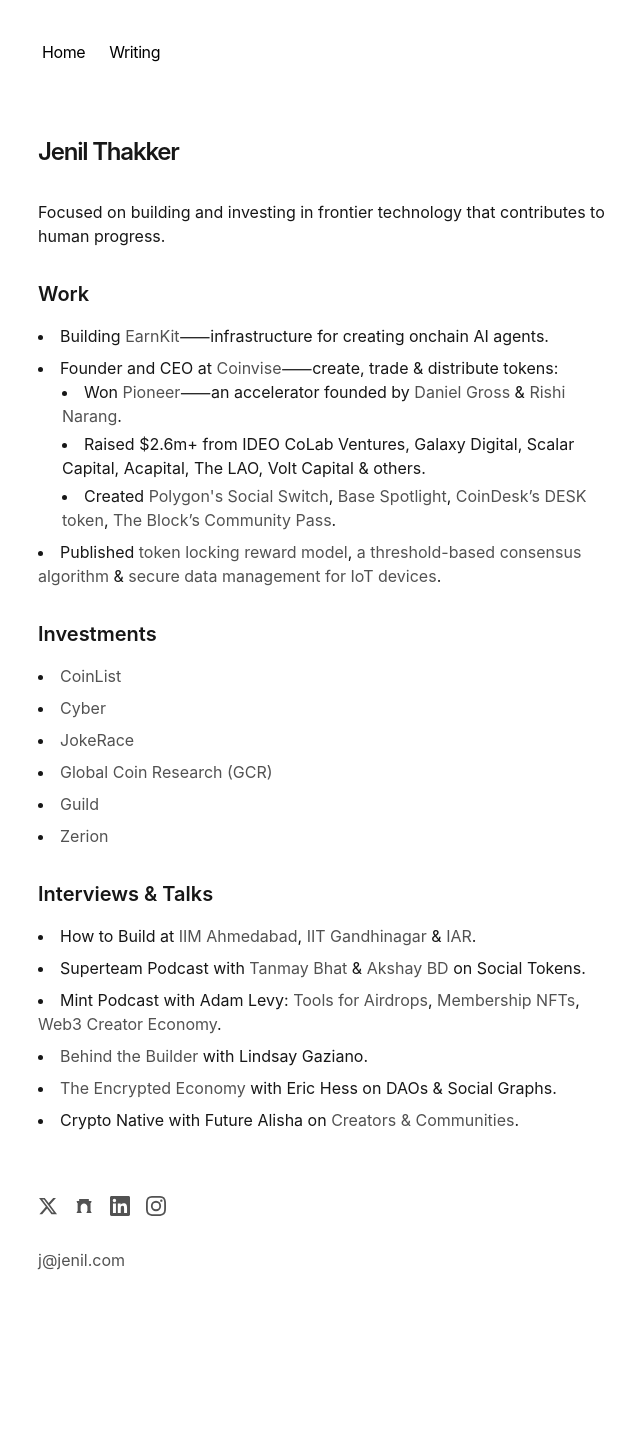
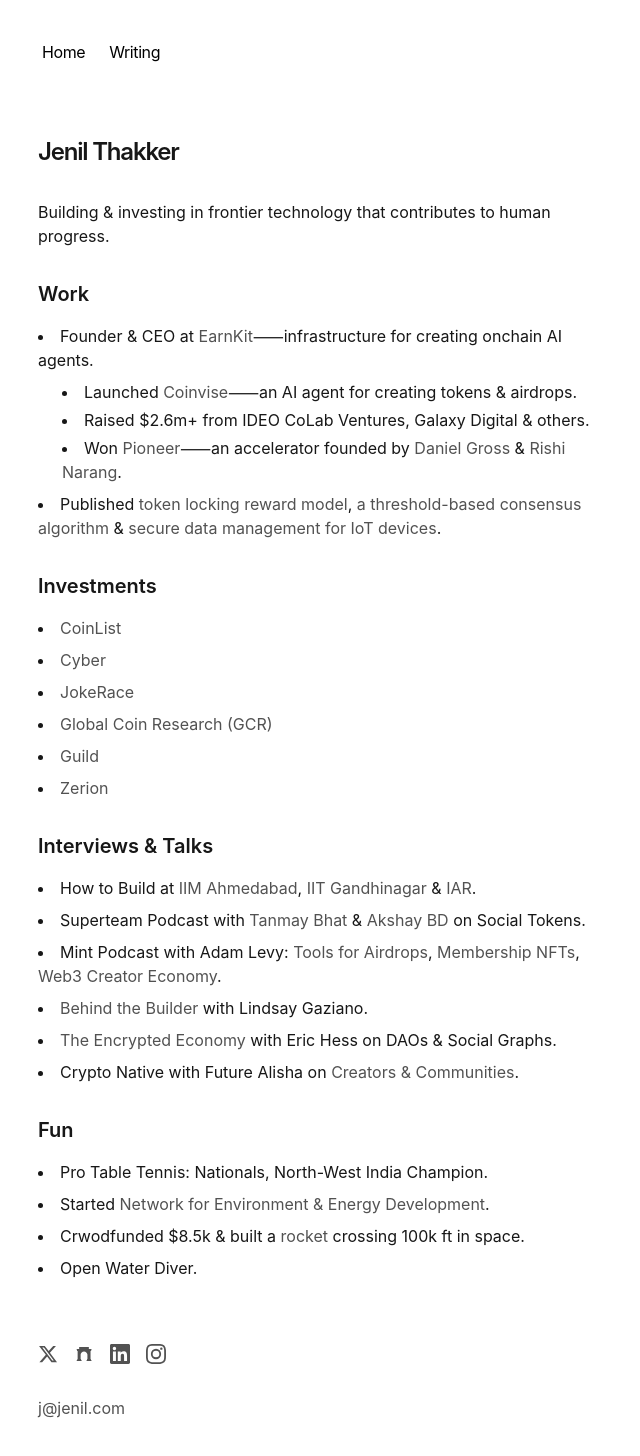
Before and after one commit to jenil04/portfolio, a Next.js app: page / in a window 1280 px wide. Shown: the top 1456 px of the page, without its empty margins (314-954 px from the left). Before the commit the page ends 1336 px from the top, so only its background shows below. Built offline with nearby package versions, Linux system fonts and the light colour scheme.

Commit message:
adds more page content

```diff
--- a/app/blog/posts/operating-principles.mdx
+++ b/app/blog/posts/operating-principles.mdx
@@ -24,6 +24,7 @@
 - Build internal tooling to remove inefficiencies, it pays dividends in the long-term.
 - Collect and hypertrack all kinds of data-points.
 - Accelerate fast, there will always be technical debt.
+- Late decisions are often more damaging than wrong ones.
 - Every announcement is a big deal. Find ways to create a big splash: make a trailer, bold graphic, ask your friends or investors to share.
 
 ## Sales
--- a/app/page.tsx
+++ b/app/page.tsx
@@ -7,21 +7,18 @@
     Jenil Thakker
   </h1>
   <p className="mb-4 text-neutral-900 dark:text-neutral-200">
-    {`Focused on building and investing in frontier technology that contributes to human progress.`}
+    {`Building & investing in frontier technology that contributes to human progress.`}
   </p>
 
   <div className="my-8">
     <h2 className="text-xl font-semibold mb-4">Work</h2>
     <ul className="list-disc list-inside space-y-2">
-    <li>Building <a href="https://earnkit.com" className="text-neutral-600 dark:text-neutral-400 hover:underline">EarnKit</a>⸺infrastructure for creating onchain AI agents.</li>
-      <li>
-        Founder and CEO at <a href="https://coinvise.co" target="_blank" rel="noopener noreferrer" className="text-neutral-600 dark:text-neutral-400 hover:underline">Coinvise</a>⸺create, trade & distribute tokens:
+    <li>Founder & CEO at <a href="https://earnkit.com" className="text-neutral-600 dark:text-neutral-400 hover:underline">EarnKit</a>⸺infrastructure for creating onchain AI agents.</li>
         <ul className="list-disc list-inside ml-6 space-y-1 text-neutral-900 dark:text-neutral-200">
+          <li>Launched <a href='https://coinvise.ai' className="text-neutral-600 dark:text-neutral-400 hover:underline" target="_blank" rel="noopener noreferrer">Coinvise</a>⸺an AI agent for creating tokens & airdrops.</li>
+          <li>Raised $2.6m+ from IDEO CoLab Ventures, Galaxy Digital & others.</li>
           <li>Won <a href='https://pioneer.app/blog/pioneer-interview-jenil-thakker/' className="text-neutral-600 dark:text-neutral-400 hover:underline" target="_blank" rel="noopener noreferrer">Pioneer</a>⸺an accelerator founded by <a href="https://dcgross.com/" target="_blank" rel="noopener noreferrer" className="text-neutral-600 dark:text-neutral-400 hover:underline">Daniel Gross</a> & <a href="https://x.com/narang_rishi" target="_blank" rel="noopener noreferrer" className="text-neutral-600 dark:text-neutral-400 hover:underline">Rishi Narang</a>.</li>
-          <li>Raised $2.6m+ from IDEO CoLab Ventures, Galaxy Digital, Scalar Capital, Acapital, The LAO, Volt Capital & others.</li>
-          <li>Created <a href="https://x.com/0xPolygon/status/1726683350818238795" target="_blank" rel="noopener noreferrer" className="text-neutral-600 dark:text-neutral-400 hover:underline">Polygon's Social Switch</a>, <a href="https://x.com/CoinbaseWallet/status/1738232055341760996" target="_blank" rel="noopener noreferrer" className="text-neutral-600 dark:text-neutral-400 hover:underline">Base Spotlight</a>, <a href="https://www.coindesk.com/learn/what-is-desk-coindesks-social-token-explained/" target="_blank" rel="noopener noreferrer" className="text-neutral-600 dark:text-neutral-400 hover:underline">CoinDesk’s DESK token</a>, <a href="https://community.theblock.co/" target="_blank" rel="noopener noreferrer" className="text-neutral-600 dark:text-neutral-400 hover:underline">The Block’s Community Pass</a>.</li>
         </ul>
-      </li>
       <li>Published <a href="https://ieeexplore.ieee.org/document/8783004" className="text-neutral-600 dark:text-neutral-400 hover:underline">token locking reward model</a>, <a href="https://ieeexplore.ieee.org/document/9043061" className="text-neutral-600 dark:text-neutral-400 hover:underline">a threshold-based consensus algorithm</a> & <a href="https://ieeexplore.ieee.org/document/9042998" className="text-neutral-600 dark:text-neutral-400 hover:underline">secure data management for IoT devices</a>.</li>
     </ul>
   </div>
@@ -49,6 +46,15 @@
       <li>Crypto Native with Future Alisha on <a href="https://youtu.be/tSM2VsLH9Yc?si=FMY4gerQOQwzgZNz" target="_blank" rel="noopener noreferrer" className="text-neutral-600 dark:text-neutral-400 hover:underline">Creators & Communities</a>.</li>
     </ul>
   </div>
+  <div className="my-8">
+    <h2 className="text-xl font-semibold mb-4">Fun</h2>
+    <ul className="list-disc list-inside space-y-2 text-neutral-900 dark:text-neutral-200">
+      <li>Pro Table Tennis: Nationals, North-West India Champion.</li>
+      <li>Started <a href="https://www.facebook.com/NEEDatSJSU/" target="_blank" rel="noopener noreferrer" className="text-neutral-600 dark:text-neutral-400 hover:underline">Network for Environment & Energy Development</a>.</li>
+      <li>Crwodfunded $8.5k & built a <a href="https://www.mercurynews.com/2018/06/11/student-run-program-sends-sjsu-rocket-club-to-new-heights/" target="_blank" rel="noopener noreferrer" className="text-neutral-600 dark:text-neutral-400 hover:underline">rocket</a> crossing 100k ft in space.</li>
+      <li>Open Water Diver.</li>
+    </ul>
+  </div>
 </section>
   )
 }
```
